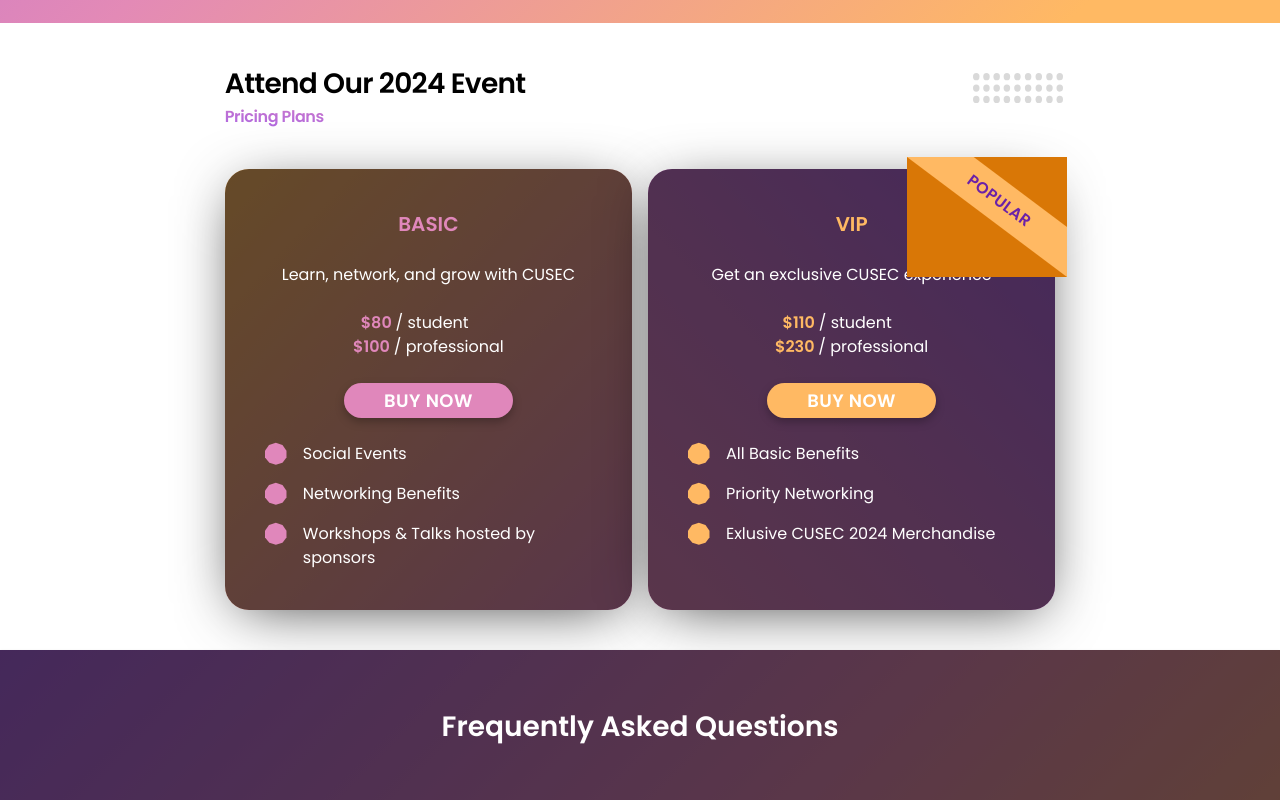
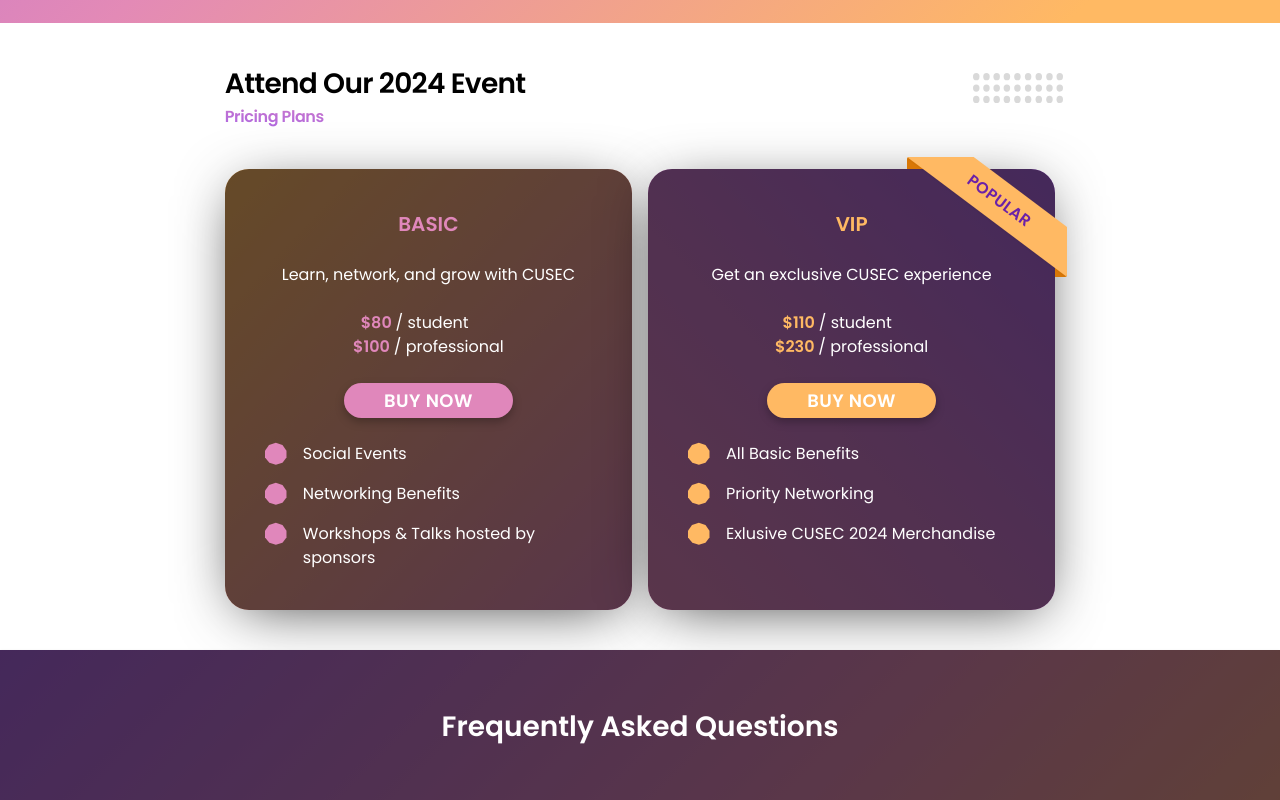
Before and after one commit to cusec/2024, a Next.js app: page / in a window 1280 px wide. Shown: the part 2660-3460 px from the top of the page. Built offline with nearby package versions, Linux system fonts and the light colour scheme.

Commit message:
feat: Add wraparound effect and hover animations to VIP card ribbon

```diff
--- a/src/components/Landing Page/TicketCard.tsx
+++ b/src/components/Landing Page/TicketCard.tsx
@@ -116,15 +116,18 @@ export default function TicketCard({
       <div
         className={`${
           title === "VIP" ? "block" : "hidden"
-        } bg-amber-600 absolute -top-3 -right-3 overflow-hidden`}
+        } absolute -top-3 -right-3 overflow-hidden rounded-sm`}
         style={{
           width: `${width / 4}rem`,
           height: `${height / 4}rem`,
         }}
       >
+        {/* The next 2 divs are the triangles at the top left and bottom left which provide the wraparound effect. */}
+        <div className="absolute h-3 w-5 top-0 left-0 bg-amber-600"></div>
+        <div className="absolute h-3 w-3 bottom-0 right-0 bg-amber-600"></div>
         <Link
           href="/"
-          className="block bg-goldenApricot text-center text-purple-800 font-semibold tracking-wide uppercase py-2 absolute bottom-0 right-0 origin-bottom-right"
+          className="block bg-goldenApricot text-center text-purple-800 font-semibold tracking-wide uppercase py-2 absolute bottom-0 right-0 origin-bottom-right shadow-sm transition ease-in-out duration-500 hover:bg-amber-300 hover:font-bold"
           style={{
             width: `${(hypotenuse / width) * 100}%`,
             transform: `rotate(${angle}deg)`,
```
